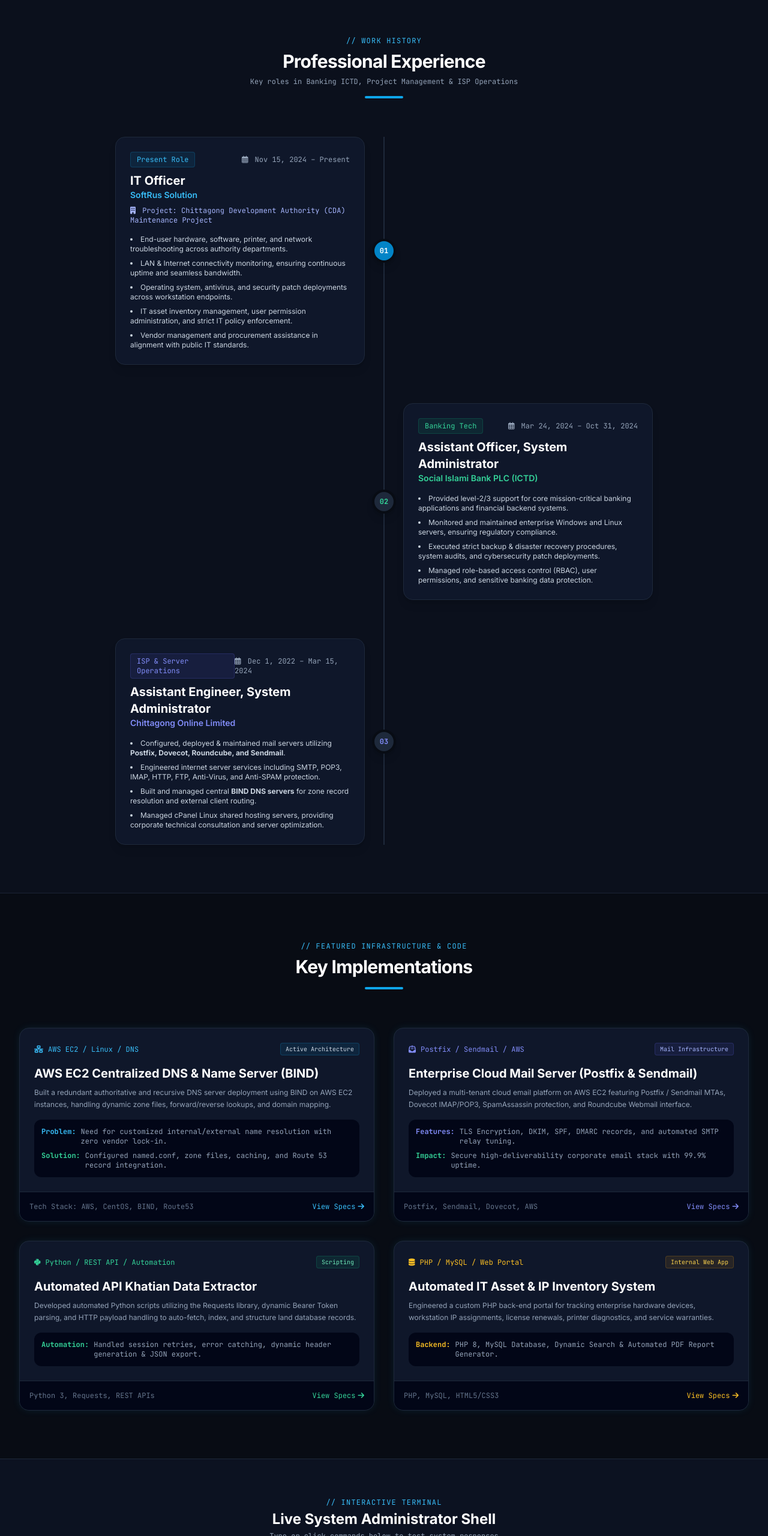
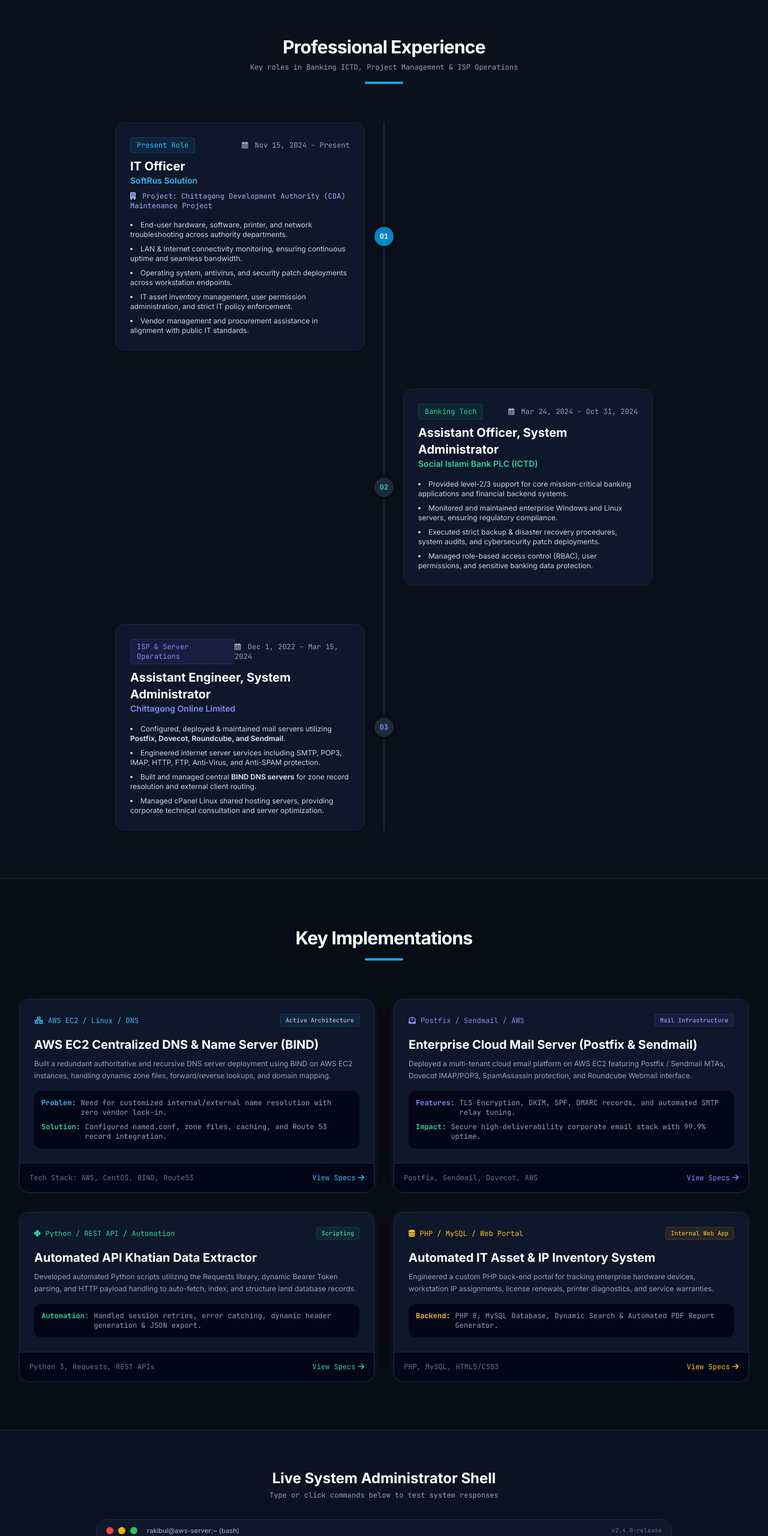
Before and after one commit to md-rakibul-islam-emon/github.io, a plain HTML site: page index.html in a window 1280 px wide. Shown: the part 1880-4440 px from the top of the page at 60% size. Drawn offline with nearby package versions, Linux system fonts and the light colour scheme.

Commit message:
Update index.html

```diff
--- a/index.html
+++ b/index.html
@@ -396,7 +396,7 @@
     <section id="experience" class="py-20 bg-slate-900/40 border-y border-slate-800/80">
         <div class="max-w-7xl mx-auto px-4 sm:px-6 lg:px-8">
             <div class="text-center max-w-3xl mx-auto mb-16">
-                <h2 class="text-xs font-mono uppercase tracking-widest text-brand-400 mb-2">// Work History</h2>
+               <!-- <h2 class="text-xs font-mono uppercase tracking-widest text-brand-400 mb-2">// Work History</h2> -->
                 <h3 class="text-3xl font-bold text-white tracking-tight">Professional Experience</h3>
                 <p class="text-slate-400 text-xs mt-2 font-mono">Key roles in Banking ICTD, Project Management & ISP Operations</p>
                 <div class="w-16 h-1 bg-brand-500 mx-auto mt-4 rounded-full"></div>
@@ -494,7 +494,7 @@
     <section id="projects" class="py-20">
         <div class="max-w-7xl mx-auto px-4 sm:px-6 lg:px-8">
             <div class="text-center max-w-3xl mx-auto mb-16">
-                <h2 class="text-xs font-mono uppercase tracking-widest text-brand-400 mb-2">// Featured Infrastructure & Code</h2>
+               <!-- <h2 class="text-xs font-mono uppercase tracking-widest text-brand-400 mb-2">// Featured Infrastructure & Code</h2> -->
                 <h3 class="text-3xl font-bold text-white tracking-tight">Key Implementations</h3>
                 <div class="w-16 h-1 bg-brand-500 mx-auto mt-4 rounded-full"></div>
             </div>
@@ -638,7 +638,7 @@
     <section id="terminal" class="py-16 bg-slate-900/60 border-y border-slate-800">
         <div class="max-w-5xl mx-auto px-4 sm:px-6 lg:px-8">
             <div class="text-center mb-8">
-                <h2 class="text-xs font-mono uppercase tracking-widest text-brand-400 mb-1">// Interactive Terminal</h2>
+                <!-- <h2 class="text-xs font-mono uppercase tracking-widest text-brand-400 mb-1">// Interactive Terminal</h2> -->
                 <h3 class="text-2xl font-bold text-white">Live System Administrator Shell</h3>
                 <p class="text-xs text-slate-400 mt-1 font-mono">Type or click commands below to test system responses</p>
             </div>
@@ -806,7 +806,7 @@
     <section id="contact" class="py-20 bg-slate-900/40 border-t border-slate-800">
         <div class="max-w-7xl mx-auto px-4 sm:px-6 lg:px-8">
             <div class="text-center max-w-3xl mx-auto mb-16">
-                <h2 class="text-xs font-mono uppercase tracking-widest text-brand-400 mb-2">// Get In Touch</h2>
+                <!-- <h2 class="text-xs font-mono uppercase tracking-widest text-brand-400 mb-2">// Get In Touch</h2> -->
                 <h3 class="text-3xl font-bold text-white tracking-tight">Let's Connect & Collaborate</h3>
                 <div class="w-16 h-1 bg-brand-500 mx-auto mt-4 rounded-full"></div>
             </div>
```
